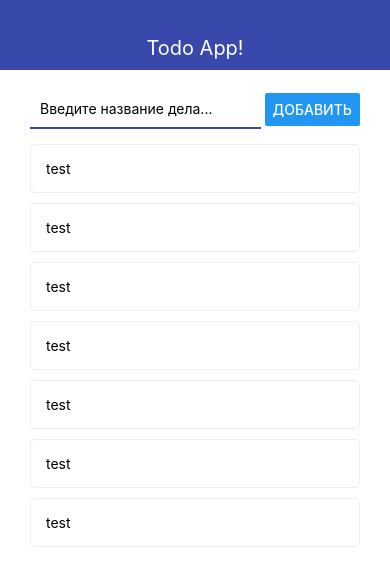
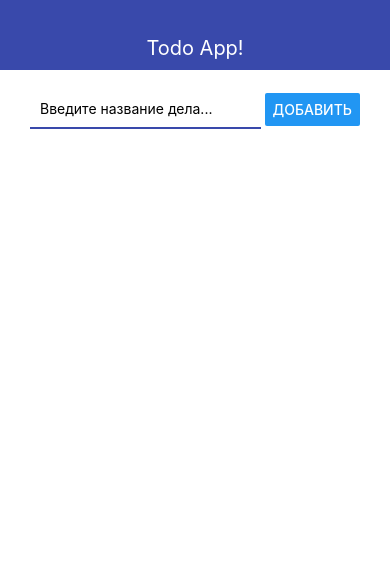
Before and after one commit to camward/RN-Todo-App, a React Native app: screen / in a window 390 px wide. Shown: the top 586 px of the page. Built offline with nearby package versions, Linux system fonts and the light colour scheme.

Commit message:
добавление событий

```diff
--- a/App.js
+++ b/App.js
@@ -5,15 +5,7 @@
 import { Todo } from './src/Todo'
 
 export default function App() {
-  const [todos, setTodos] = useState([
-    { id: 1, title: 'test' },
-    { id: 2, title: 'test' },
-    { id: 3, title: 'test' },
-    { id: 4, title: 'test' },
-    { id: 5, title: 'test' },
-    { id: 6, title: 'test' },
-    { id: 7, title: 'test' }
-  ])
+  const [todos, setTodos] = useState([])
 
   const addTodo = title => {
     setTodos(prev => [
@@ -25,6 +17,10 @@
     ])
   }
 
+  const removeTodo = id => {
+    setTodos(prev => prev.filter(todo => todo.id !== id))
+  }
+
   return (
     <View>
       <Navbar title='Todo App!' />
@@ -34,7 +30,7 @@
         <FlatList
           keyExtractor={item => item.id.toString()}
           data={todos}
-          renderItem={({ item }) => <Todo todo={item} />}
+          renderItem={({ item }) => <Todo todo={item} onRemove={removeTodo} />}
         />
       </View>
     </View>
--- a/src/Todo.js
+++ b/src/Todo.js
@@ -1,11 +1,17 @@
 import React from 'react'
-import { Text, View, StyleSheet } from 'react-native'
+import { Text, View, StyleSheet, TouchableOpacity } from 'react-native'
 
-export const Todo = ({ todo }) => {
+export const Todo = ({ todo, onRemove }) => {
   return (
-    <View style={styles.todo}>
-      <Text>{todo.title}</Text>
-    </View>
+    <TouchableOpacity
+      activeOpacity={0.5}
+      onPress={() => console.log('Pressed', todo.id)}
+      onLongPress={onRemove.bind(null, todo.id)}
+    >
+      <View style={styles.todo}>
+        <Text>{todo.title}</Text>
+      </View>
+    </TouchableOpacity>
   )
 }
 
```
